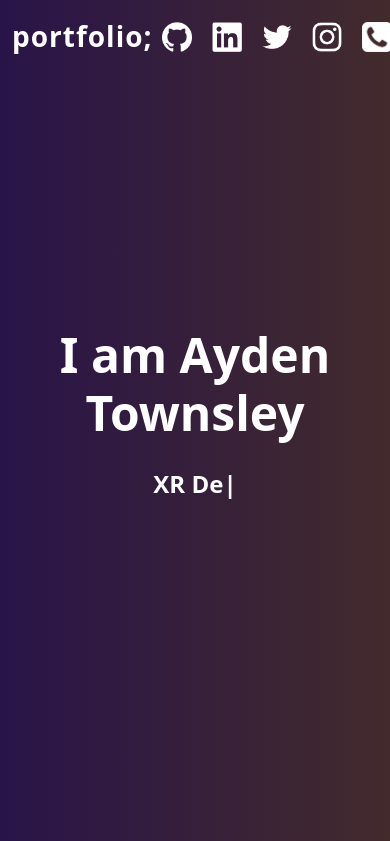
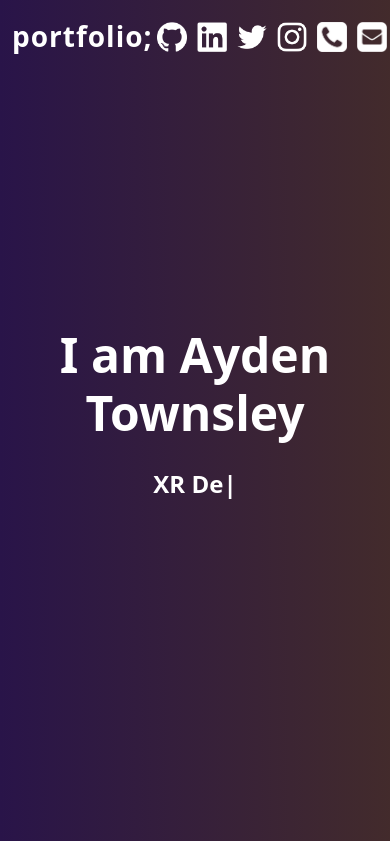
Before and after one commit to aydentownsley/aydentownsley.github.io, a plain HTML site: page index.html in a window 390 px wide. Shown: the top 841 px of the page. Drawn offline with Linux system fonts and the light colour scheme.

Commit message:
changing social icon spacing for mobile

```diff
--- a/assets/css/style.css
+++ b/assets/css/style.css
@@ -18,8 +18,8 @@
 }
 
 .social .i {
-  margin-right: 10px;
-  margin-left: 10px;
+  margin-right: 5px;
+  margin-left: 5px;
 }
 
 .social .i img {
```
